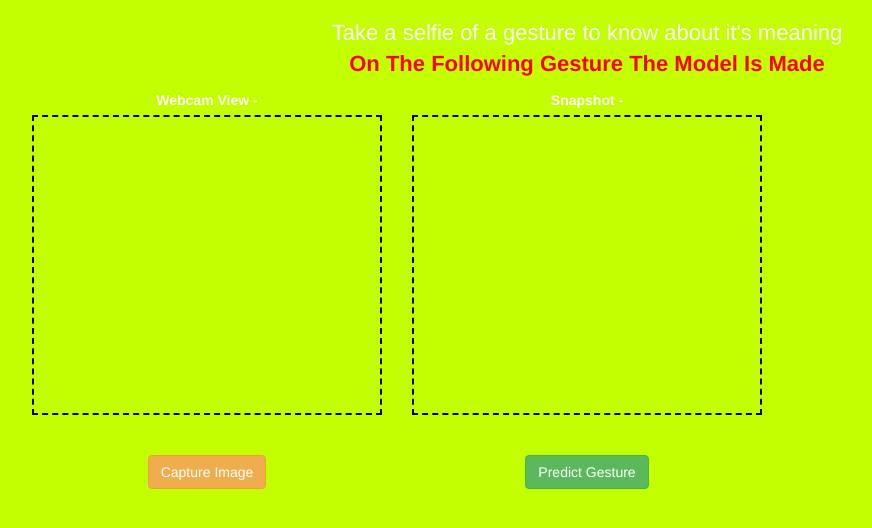
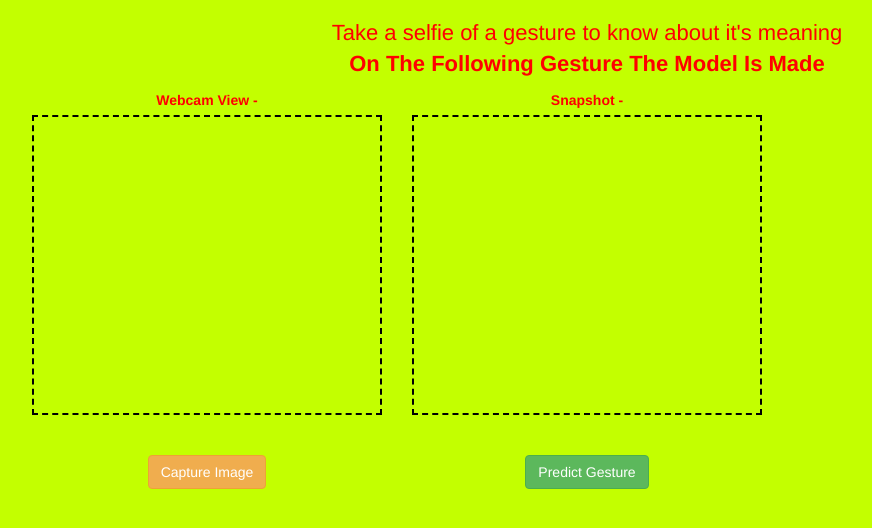
Before and after one commit to Vishnuduttan/HAND-GESTURE-WEB-APP, a plain HTML site: page index.html in a window 1280 px wide. Shown: the part 100-628 px from the top of the page, without its empty margins (53-925 px from the left). Drawn offline with nearby package versions, Linux system fonts and the light colour scheme; a script that the page names is missing.

Commit message:
Add files via upload

```diff
--- a/index.html
+++ b/index.html
@@ -29,20 +29,20 @@
 
         <br><br>
 
-        <p style="font-size: 22px;">Take a selfie of a gesture to know about it's meaning
+        <p style="font-size: 22px; color: red;">Take a selfie of a gesture to know about it's meaning
             <br>
           <b style="color:red">On The Following Gesture The Model Is Made</b>
         </p>
 
         <div class="col-md-4 col-sm-12 col-xs-12">
-            <label>Webcam View - </label>
+            <label style="color: red;">Webcam View - </label>
           <div id="camera"></div>
           <br><br>
           <button onclick="take_snapshot();" class="btn btn-warning">Capture Image</button>
         </div>
 
         <div class="col-md-4 col-sm-12 col-xs-12">
-          <label>Snapshot - </label>
+          <label style="color: red;">Snapshot - </label>
           <div id="result"></div>
           <br><br>
           <button onclick="check();" class="btn btn-success">Predict Gesture</button>
```
